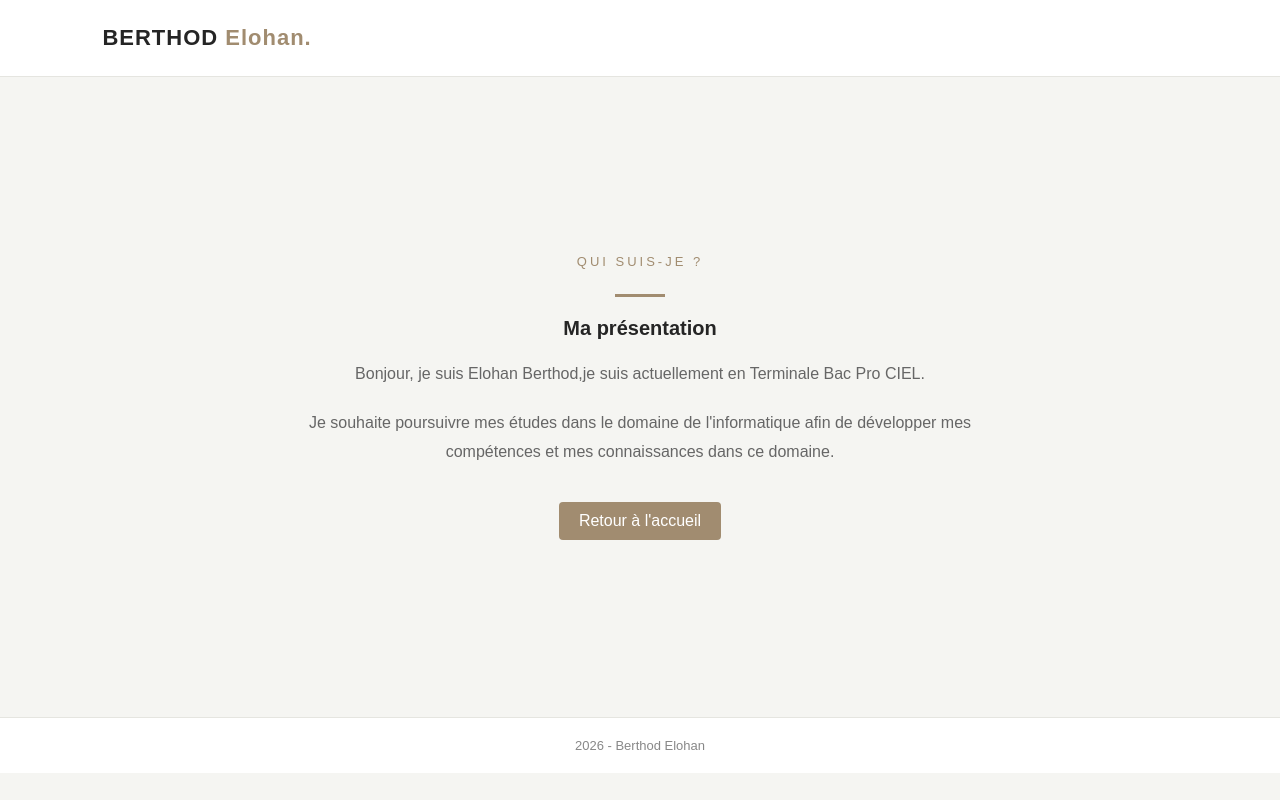
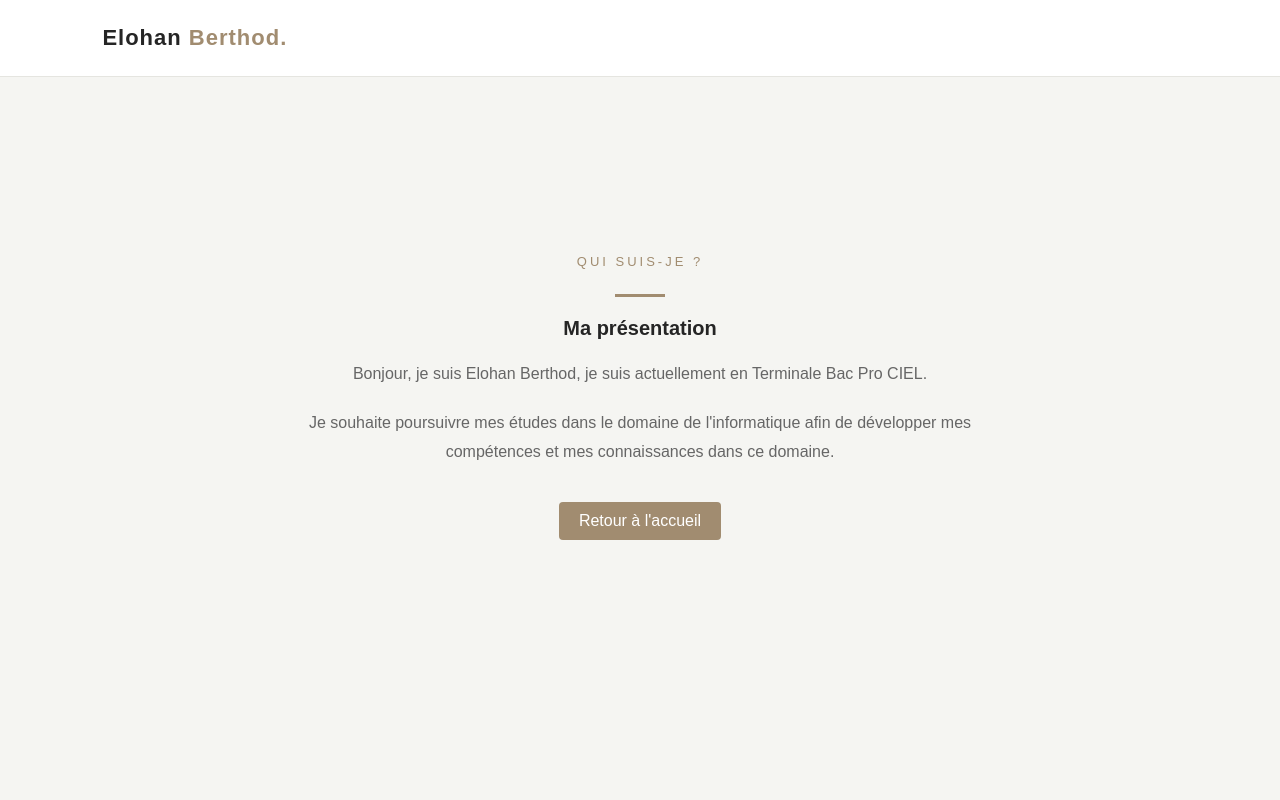
Before and after one commit to ElohanBerthod/PROJET-SITE-WEB-PRESENTATION-, a plain HTML site: page apropos.html in a window 1280 px wide. Drawn offline with Linux system fonts and the light colour scheme.

Commit message:
Refactor apropos.html structure and content

```diff
--- a/apropos.html
+++ b/apropos.html
@@ -1,42 +1,33 @@
  <!DOCTYPE html>
 <html lang="fr">
-
 <head>
     <meta charset="UTF-8">
     <meta name="viewport" content="width=device-width, initial-scale=1.0">
     <title>À propos - Elohan Berthod</title>
     <link rel="stylesheet" href="style.css">
 </head>
-
 <body>
 <header>
- <h3 class="logo">BERTHOD <span>Elohan.</span></h3>
+ <h3 class="logo">Elohan <span>Berthod.</span></h3>
 </header>
 <main>
  <section class="apropos">
  <p class="welcome">QUI SUIS-JE ?</p>
  <div class="trait"></div>
  <h3>Ma présentation</h3>
-
  <p class="moi-description">
-     Bonjour, je suis Elohan Berthod,je suis actuellement en Terminale  <!-- Information sur MOi -->
+     Bonjour, je suis Elohan Berthod, je suis actuellement en Terminale  <!-- Information sur MOi -->
      Bac Pro CIEL.
  </p>
-
  <p class="moi-description">
      Je souhaite poursuivre mes études dans le domaine de       <!-- DESCRIPTIF DE L'OBJECTIF PROFESSIONNEL -->
      l'informatique afin de développer mes compétences et
      mes connaissances dans ce domaine.
  </p>
-
  <a href="index.html" class="bouton-accueil">         <!-- BOUTON DE RETOUR À L'ACCUEIL -->
      Retour à l'accueil
  </a>
-
  </section>
 </main>
-<footer>
-    2026 - Berthod Elohan                <!-- PIED DE PAGE -->
-</footer>
 </body>
 </html>
```
